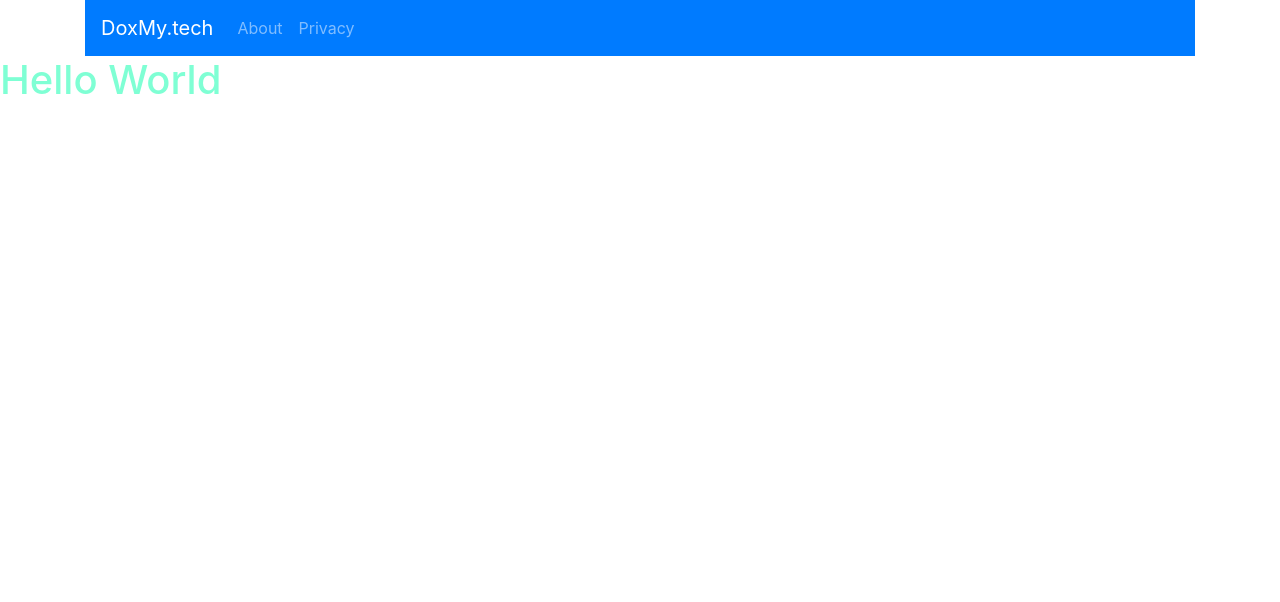
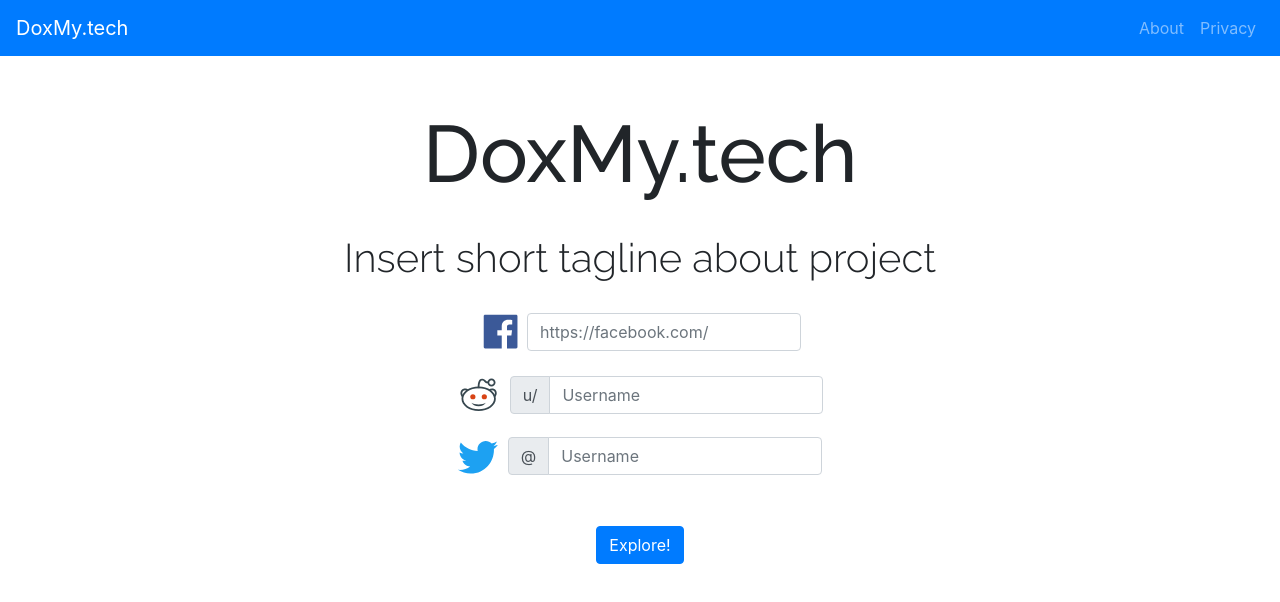
Before and after one commit to mzhang/doxmytech, a React (Create React App) app in the folder client/: page / in a window 1280 px wide. Shown: the top 602 px of the page. Built offline with nearby package versions, Linux system fonts and the light colour scheme.

Commit message:
Home Page UI

```diff
--- a/client/package.json
+++ b/client/package.json
@@ -11,6 +11,7 @@
     "react": "^17.0.1",
     "react-bootstrap": "^1.4.3",
     "react-dom": "^17.0.1",
+    "react-icons": "^4.1.0",
     "react-scripts": "4.0.1",
     "web-vitals": "^0.2.4"
   },
--- a/client/public/index.html
+++ b/client/public/index.html
@@ -25,6 +25,11 @@
       Learn how to configure a non-root public URL by running `npm run build`.
     -->
     <title>React App</title>
+
+    <link rel="preconnect" href="https://fonts.gstatic.com">
+    <link href="https://fonts.googleapis.com/css2?family=Raleway:wght@300;400;500&display=swap" rel="stylesheet">
+    <link rel="stylesheet" href="https://maxcdn.bootstrapcdn.com/font-awesome/4.4.0/css/font-awesome.min.css">
+
   </head>
   <body>
     <noscript>You need to enable JavaScript to run this app.</noscript>
--- a/client/src/components/navbar.js
+++ b/client/src/components/navbar.js
@@ -9,16 +9,18 @@ import Container from "react-bootstrap/Container";
 export default function Navbar() {
     return (
         <>
-            <Container>
+            <Container style={{maxWidth: "100%", marginLeft: "0px", marginRight: "0px", paddingLeft: "0px", paddingRight: "0px"}}>
                 <BootstrapNavbar bg="primary" variant="dark">
                     <Link to="/">
                         <BootstrapNavbar.Brand>DoxMy.tech</BootstrapNavbar.Brand>
                     </Link>
 
-                <Nav className="mr-auto">
+                    <BootstrapNavbar.Collapse className="justify-content-end" style={{marginRight: "0px"}}>
+                        <Nav>
                             <Nav.Link as={Link} to="/about">About</Nav.Link>
                             <Nav.Link as={Link} to="/privacy">Privacy</Nav.Link>
                         </Nav>
+                    </BootstrapNavbar.Collapse>
                 </BootstrapNavbar>
             </Container>
         </>
--- /dev/null
+++ b/client/src/pages/home.css
@@ -0,0 +1,18 @@
+h1 {
+    font-family: 'Raleway', sans-serif;
+    font-size: 80px;
+    margin-top: 50px;
+    font-weight: 500;
+}
+
+h2 {
+    font-family: 'Raleway', sans-serif;
+    font-size: 40px;
+    font-weight: 300;
+}
+
+.platformInput {
+    display: flex;
+    flex-direction: row;
+    margin-top: 20px;
+}
--- a/client/src/pages/home.js
+++ b/client/src/pages/home.js
@@ -1,9 +1,71 @@
 import React from "react";
+import "./home.css"
+
+import Form from "react-bootstrap/Form"
+import InputGroup from "react-bootstrap/InputGroup"
+import FormControl from "react-bootstrap/FormControl"
+import BootstrapButton from "react-bootstrap/Button"
+
+import { AiFillFacebook } from "react-icons/ai";
+import { ImTwitter } from "react-icons/im";
+import { FcReddit } from "react-icons/fc";
 
 export default function Home() {
     return (
         <div>
-            <h1 style={{color: "aquamarine"}}>Hello World</h1>
+            <div style={{display: "flex", flexDirection: "column", alignItems: "center"}}>
+                <h1>DoxMy.tech</h1> <br />
+                <h2>Insert short tagline about project</h2>
+
+                <div class="platformInput">
+                    <AiFillFacebook style={{fontSize: "2.7em", color: "#3b5998", marginRight: "5px"}} />
+                    <Form inline>
+                        <InputGroup>
+                            <FormControl
+                                placeholder="https://facebook.com/"
+                                aria-label="Username"
+                                aria-describedby="basic-addon1"
+                            />
+                        </InputGroup>
+                    </Form>
+                </div>
+
+                <div class="platformInput">
+                    <FcReddit style={{fontSize: "2.7em", marginRight: "10px"}} />
+                    <Form inline>
+                        <InputGroup>
+                        <InputGroup.Prepend>
+                            <InputGroup.Text id="basic-addon1">u/</InputGroup.Text>
+                        </InputGroup.Prepend>
+                            <FormControl
+                                placeholder="Username"
+                                aria-label="Username"
+                                aria-describedby="basic-addon1"
+                            />
+                        </InputGroup>
+                    </Form>
+                </div>
+
+                <div class="platformInput">
+                    <ImTwitter style={{fontSize: "2.5em", color: "#1DA1F2", marginRight: "10px"}}/>
+                    <Form inline>
+                        <InputGroup>
+                        <InputGroup.Prepend>
+                            <InputGroup.Text id="basic-addon1">@</InputGroup.Text>
+                        </InputGroup.Prepend>
+                        <FormControl
+                            placeholder="Username"
+                            aria-label="Username"
+                            aria-describedby="basic-addon1"
+                        />
+                        </InputGroup>
+                    </Form>
+                </div>
+
+                <BootstrapButton style={{marginTop: "50px"}}>
+                    Explore!
+                </BootstrapButton>
+            </div>
         </div>
     )
 }
```
Also changed, not shown: 2 other files (tests, documents, lock files or other folders). Lines whose indentation alone changed are shown as unchanged.
